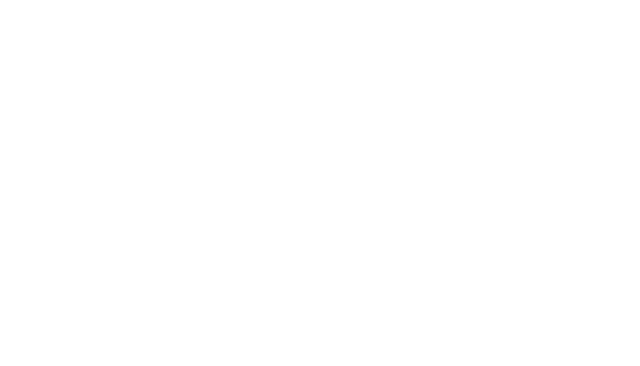
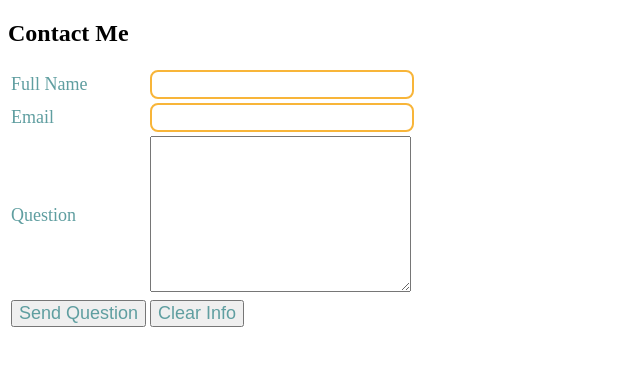
Before and after one commit to rinapatil19/my_profile1, a plain HTML site: page assets/contactme.html in a window 1280 px wide. Shown: the whole page, without its empty margins (0-640 px from the left). Drawn offline with Linux system fonts and the light colour scheme.

Commit message:
attribute selectors class
attribute selectors class

```diff
--- a/assets/contactme.html
+++ b/assets/contactme.html
@@ -3,9 +3,53 @@
 <head>
     <meta charset="UTF-8">
     <meta name="viewport" content="width=device-width, initial-scale=1.0">
-    <title>Document</title>
+    <title>Contact Me</title>
+   <style>
+    label, button{
+            font-size: large;
+            color: cadetblue;
+        }
+        input[type="text"],input[type="email"]{
+            border: 2px solid rgb(248, 181, 57);
+            padding: 5px 5px ;
+            border-radius: 8px;
+            width: 250px;
+            text-transform: capitalize;
+            color: cadetblue;
+        }
+        input[type="email"]{
+             text-transform: lowercase;
+        }
+        button[type="submit"]:hover{
+            color: rgb(183, 122, 8);
+            border-radius: 8px;
+            border: 2px solid rgb(248, 181, 57);
+        }
+</style>
 </head>
 <body>
-
+    <h2>Contact Me</h2>
+    <form action="">
+        <table>
+            <tbody>
+                <tr>
+                    <td><label for="">Full Name </label></td>
+                    <td><input type="text"> <br></td>
+                </tr>
+                <tr>
+                    <td><label for="">Email </label> </td>
+                    <td><input type="email"></td>
+                </tr>
+                <tr>
+                    <td><label for="">Question</label></td>
+                    <td><textarea name="" id="" cols="30" rows="10"></textarea></td>
+                </tr>
+                <tr>
+                    <td> <button type="submit">Send Question</button> </td>
+                    <td> <button type="reset">Clear Info</button></td>
+                </tr>
+            </tbody>
+        </table>
+    </form>
 </body>
 </html>
```
Also changed, not shown: index.html (+17 -4 lines).
